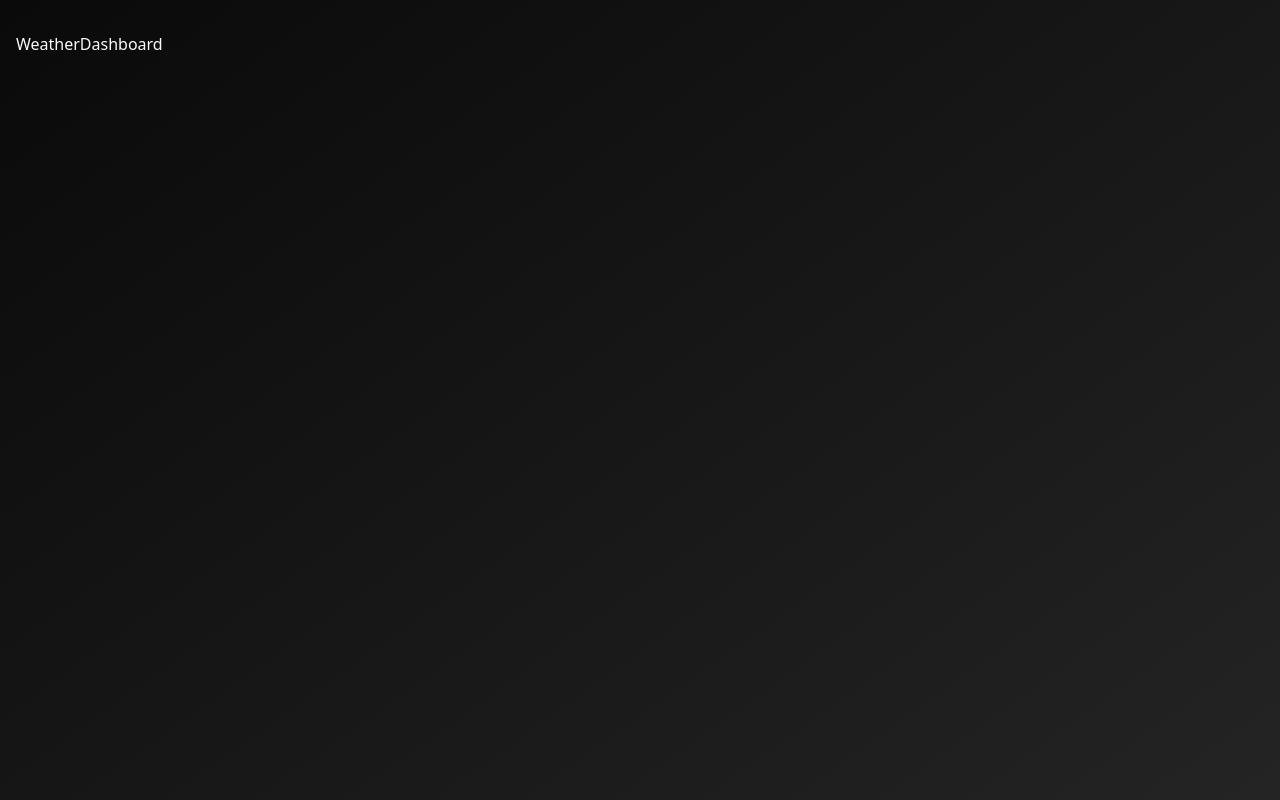
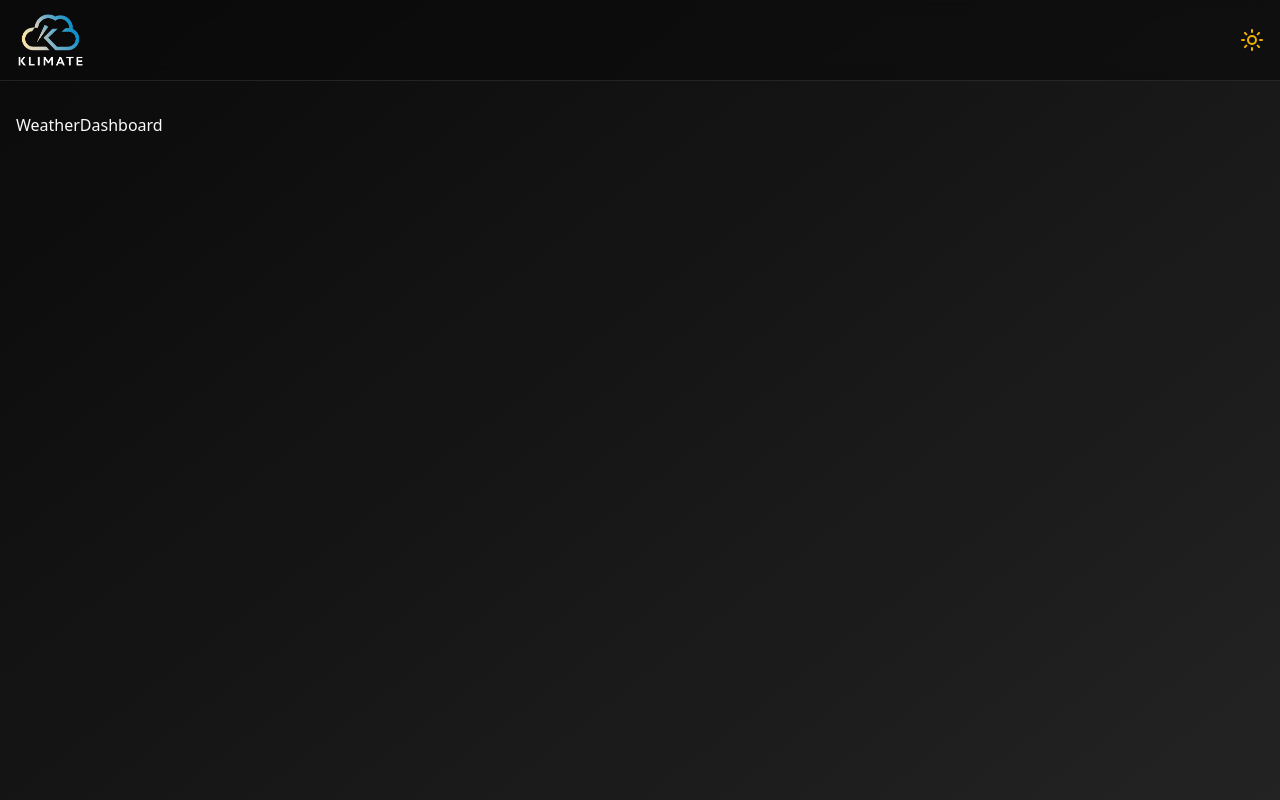
Before and after one commit to QuocTien2k/weather-app, a React (Vite) app: page / in a window 1280 px wide. Shown: the top 800 px of the page. Built offline with nearby package versions, Linux system fonts and the light colour scheme.

Commit message:
create + custom component Header

```diff
--- /dev/null
+++ b/src/components/Header.tsx
@@ -0,0 +1,39 @@
+import { useTheme } from "@/context/theme-provider";
+import { Moon, Sun } from "lucide-react";
+import React from "react";
+import { Link } from "react-router-dom";
+
+const Header = () => {
+  const { theme, setTheme } = useTheme();
+  const isDark = theme === "dark";
+  return (
+    <header className="sticky top-0 z-50 w-full border-b bg-background/95 backdrop-blur py-2 supports-[backdrop-filter]:bg-background/60">
+      <div className="container mx-auto flex h-16 items-center justify-between px-4">
+        <Link to={"/"}>
+          <img
+            src={isDark ? "/public/logo.png" : "/public/logo2.png"}
+            alt="Klimate Logo"
+            className="h-14"
+          />
+        </Link>
+        {/* Toggle */}
+        <div
+          onClick={() => setTheme(isDark ? "light" : "dark")}
+          className={`flex items-center cursor-pointer transition-transform duration-500 ${
+            isDark ? "rotate-180" : "rotate-0"
+          }`}
+        >
+          {isDark ? (
+            <Sun className="h-6 w-6 text-yellow-500 rotate-0 transition-all" />
+          ) : (
+            <Moon className="h-6 w-6 text-blue-500 rotate-0 transition-all" />
+          )}
+        </div>
+      </div>
+
+      {/* Search */}
+    </header>
+  );
+};
+
+export default Header;
--- a/src/components/layout.tsx
+++ b/src/components/layout.tsx
@@ -1,9 +1,10 @@
 import type { PropsWithChildren } from "react";
+import Header from "./Header";
 
 const Layout = ({ children }: PropsWithChildren) => {
   return (
     <div className="bg-gradient-to-br from-background to-muted">
-      <header></header>
+      <Header />
       <main className="min-h-screen continer mx-auto px-4 py-8">
         {children}
       </main>
```
Also changed, not shown: public/logo.png (added), public/logo2.png (added).
